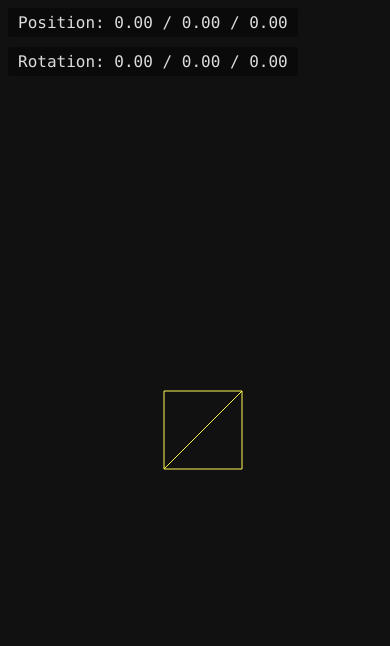
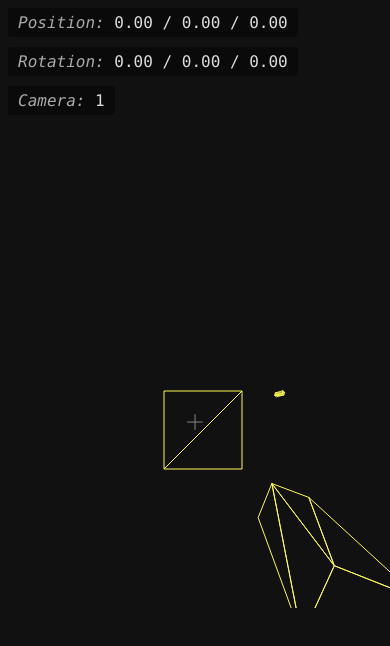
Before and after one commit to matteokeole/jsrenderer, a plain HTML site: page index.html in a window 390 px wide. Shown: the top 646 px of the page. Drawn offline with Linux system fonts and the light colour scheme.

Commit message:
Multiple cameras (tests) & crosshair

```diff
--- a/assets/css/main.css
+++ b/assets/css/main.css
@@ -1,6 +1,22 @@
 body {
 	overflow: hidden;
 	background-color: #111;
+}
+
+#crosshair {
+	width: 20px;
+	height: 20px;
+	margin: auto;
+	top: 0;
+	right: 0;
+	bottom: 0;
+	left: 0;
+	position: absolute;
+	opacity: .5;
+	background: url(../../textures/crosshair.png) center;
+	background-size: 100%;
+	image-rendering: crisp-edges;
+	mix-blend-mode: difference;
 }
 
 .debug-container {position: absolute}
@@ -12,10 +28,14 @@ body {
 	border-radius: 3px;
 	background-color: #00000070;
 	color: #ddd;
-	pointer-events: none;
 	font-family: Consolas, monospace;
 	font-size: 16px;
+}
+.debug::before {
+	color: #aaa;
+	font-style: italic;
 }
 
 #debug1::before {content: "Position: "}
 #debug2::before {content: "Rotation: "}
+#debug3::before {content: "Camera: "}
--- a/assets/js/BoxGeometry.js
+++ b/assets/js/BoxGeometry.js
@@ -1,5 +1,4 @@
 import {meshes} from "./main.js";
-import {camera} from "./init.js";
 import Vertex from "./Vertex.js";
 
 /**
@@ -156,6 +155,8 @@ export default function(w, h, d) {
 		this.rotation = [...arguments];
 	};
 
+	this.attachedCamera = null;
+
 	this.updateVertices();
 
 	meshes.add(this);
--- a/assets/js/Camera.js
+++ b/assets/js/Camera.js
@@ -1,5 +1,11 @@
+import {cameras} from "./main.js";
 import Vertex from "./Vertex.js";
 
+/**
+ * @todo Documentation
+ *
+ * @returns Camera
+ */
 export default function() {
 	// Camera center coordinates
 	this.position = new Vertex(0, 0, 0);
@@ -9,7 +15,11 @@ export default function() {
 	 * @param	{number}	y	Destination Y coordinate
 	 * @param	{number}	z	Destination Z coordinate
 	 */
-	this.place = function(x, y, z) {this.position = new Vertex(...arguments)};
+	this.place = function(x, y, z) {
+		this.position = new Vertex(...arguments);
+
+		debug1.innerText = currentCamera.position.toString();
+	};
 
 	/**
 	 * @param	{number}	x	Added X coordinate
@@ -20,6 +30,8 @@ export default function() {
 		let v = new Vertex(...arguments);
 
 		this.position = this.position.add(v);
+
+		debug1.innerText = currentCamera.position.toString();
 	};
 
 	this.moveForward = n => {
@@ -30,6 +42,8 @@ export default function() {
 
 		this.position.x = x;
 		this.position.z = z;
+
+		debug1.innerText = currentCamera.position.toString();
 	};
 
 	this.moveRight = n => {
@@ -38,6 +52,8 @@ export default function() {
 
 		this.position.x = x;
 		this.position.z = z;
+
+		debug1.innerText = currentCamera.position.toString();
 	};
 
 	// Rotation angle
@@ -48,5 +64,47 @@ export default function() {
 	 * @param	{number}	y	Y angle
 	 * @param	{number}	z	Z angle
 	 */
-	this.rotate = function(x, y, z) {this.rotation = [...arguments]};
+	this.rotate = function(x, y, z) {
+		this.rotation = [...arguments];
+
+		debug2.innerText = currentCamera.rotation.map(a => a.toFixed(2)).join(" / ");
+	};
+
+	/**
+	 * @param	{number}	x	X angle
+	 * @param	{number}	y	Y angle
+	 * @param	{number}	z	Z angle
+	 */
+	this.addRotation = function(x, y, z) {
+		this.rotation = this.rotation.map((a, i) => a += [...arguments][i]);
+
+		debug2.innerText = currentCamera.rotation.map(a => a.toFixed(2)).join(" / ");
+	};
+
+	/** @todo Advanced attachment methods */
+	this.attachedMeshes = new Set();
+
+	/** @todo Documentation */
+	this.attach = mesh => {
+		mesh.attachedCamera = this;
+		this.attachedMeshes.add(mesh);
+	}
+
+	/** @todo Documentation */
+	this.detach = mesh => {
+		mesh.attachedCamera = null;
+		this.attachedMeshes.remove(mesh);
+	}
+
+	this.setCurrent = () => {
+		currentCamera = this;
+
+		debug3.innerText = [...cameras].indexOf(this) + 1;
+	}
+
+	cameras.add(this);
+	currentCamera === undefined && this.setCurrent();
+
+	return this;
 };
+export let currentCamera;
--- a/assets/js/init.js
+++ b/assets/js/init.js
@@ -1,11 +1,24 @@
 import Camera from "./Camera.js";
 import BoxGeometry from "./BoxGeometry.js";
 
-export const camera = new Camera();
+export default () => {
+	const camera1 = new Camera();
+	camera1.place(0, 0, 0);
 
-export default () => {
-	camera.place(0, 0, 0);
+	const camera2 = new Camera();
+	camera2.place(4, 2, 2);
+	camera2.rotate(-.22, -.74, 0);
 
 	const cube = new BoxGeometry(2, 2, 2);
 	cube.place(0, 0, 6);
+
+	const helper1 = new BoxGeometry(.07, .07, .2);
+	camera1.attach(helper1);
+	helper1.place(.12, -.15, .27);
+	helper1.rotate(-0.07, 0, Math.PI / 9);
+
+	const helper2 = new BoxGeometry(.07, .07, .2);
+	camera2.attach(helper2);
+	helper2.place(.12, -.15, .27);
+	helper2.rotate(-0.07, 0, Math.PI / 9);
 };
--- a/assets/js/input-handler.js
+++ b/assets/js/input-handler.js
@@ -1,4 +1,4 @@
 export const
-	keys		= new Set(),
-	pressKeys	= e => keys.add(e.code),
-	releaseKeys	= e => keys.delete(e.code);
+	keys = new Set(),
+	pressKeys = e => keys.add(e.code),
+	releaseKeys = e => keys.delete(e.code);
--- a/assets/js/magic.js
+++ b/assets/js/magic.js
@@ -1,4 +1,3 @@
-import {camera} from "./init.js";
 import {SCREEN, FIELD_OF_VIEW} from "./vars.js";
 import Vertex from "./Vertex.js";
 
@@ -7,21 +6,38 @@ export const
 	 * Converts 3-dimensional vertex to 2-dimensional ones.
 	 * Return the projection of the new vertex.
 	 */
-	project = (vertex, parentMesh) => {
-		const
+	project = (vertex, parentMesh, currentCamera) => {
+		let attachedCamera = parentMesh.attachedCamera,
+			v = vertex,
+			r = parentMesh.rotation;
+
+		if (attachedCamera) {
+			v = new Vertex(
+				v.x + attachedCamera.position.x,
+				v.y - attachedCamera.position.y,
+				v.z + attachedCamera.position.z,
+			);
+			r = [
+				parentMesh.rotation[0] - attachedCamera.rotation[1],
+				parentMesh.rotation[1] + attachedCamera.rotation[0],
+				parentMesh.rotation[2] - attachedCamera.rotation[2],
+			];
+		}
+
+		let
 			rv0 = rotate2d(
-				vertex.x - camera.position.x,
-				vertex.z - camera.position.z,
-				parentMesh.rotation[0] + camera.rotation[1],
+				v.x - currentCamera.position.x,
+				v.z - currentCamera.position.z,
+				r[0] + currentCamera.rotation[1],
 			),
 			rv1 = rotate2d(
-				(vertex.y - parentMesh.position.y * 2) + camera.position.y,
+				(v.y - parentMesh.position.y * 2) + currentCamera.position.y,
 				rv0[1],
-				parentMesh.rotation[1] - camera.rotation[0],
+				r[1] - currentCamera.rotation[0],
 			),
-			v = new Vertex(rv0[0], ...rv1);
+			newV = new Vertex(rv0[0], ...rv1);
 
-		return projectPoint(v);
+		return projectPoint(newV);
 	},
 	/**
 	 * Return in a 2-dimensional vertex the projection of the given 3-dimensional vertex.
--- a/assets/js/main.js
+++ b/assets/js/main.js
@@ -1,15 +1,19 @@
-import {SCREEN} from "./vars.js";
-import {camera, default as init} from "./init.js";
+import {SCREEN, Keybind} from "./vars.js";
+import {default as init} from "./init.js";
 import loop from "./loop.js";
 import resize from "./resize.js";
 import {pressKeys, releaseKeys} from "./input-handler.js";
+import {currentCamera} from "./Camera.js";
 
 /**
- * A very long, verbose, wordy, long-winded, tedious, verbacious, tautological,
- * profuse, expansive, enthusiastic, redundant, flowery, eloquent, articulate,
- * loquacious, garrulous, chatty, extended, babbling description.
+ * Vanilla JavaScript 3D rendering engine
  *
- * @summary Vanilla JavaScript 3D rendering engine
+ * Controls:
+ * [W]	Walk forward
+ * [S]	Walk backward
+ * [A]	Strafe left
+ * [D]	Strafe right
+ * [F1]	Toggle camera
  *
  * @version 0.0.1
  *
@@ -18,34 +22,37 @@ import {pressKeys, releaseKeys} from "./input-handler.js";
  * @see {link https://www.sitepoint.com/building-3d-engine-javascript/}
  * @see {link https://www.mamboleoo.be/articles/how-to-render-3d-in-2d-canvas}
  *
- * @todo Replace point arrays by vertices
- * @todo Multiple camera & camera switching
+ * @todo Fix multiple camera & camera switching
  * @todo Mobile controls
  */
 export const
 	ctx = canvas.getContext("2d"),
+	cameras = new Set(),
 	meshes = new Set(),
-	rotateCamera = e => {
-		cameraX += e.movementX / SCREEN.WIDTH;
-		cameraY -= e.movementY / SCREEN.HEIGHT;
-
-		camera.rotate(cameraY, cameraX, 0);
-	},
 	pointerLockUpdate = () => {
 		if (
 			canvas === document.pointerLockElement ||
 			canvas === document.mozPointerLockElement
 		) {
-			addEventListener("mousemove", rotateCamera);
+			canvas.addEventListener("mousemove", rotateCamera);
 			addEventListener("keydown", pressKeys);
 			addEventListener("keyup", releaseKeys);
 		} else {
-			removeEventListener("mousemove", rotateCamera);
+			canvas.removeEventListener("mousemove", rotateCamera);
 			removeEventListener("keydown", pressKeys);
 			removeEventListener("keyup", releaseKeys);
 		}
-	};
-let cameraX, cameraY;
+	},
+	switchCamera = () => {
+		camIndex + 1 >= cameras.size ? camIndex = 0 : camIndex++;
+		const camera = [...cameras][camIndex];
+		camera.setCurrent();
+	},
+	rotateCamera = e => currentCamera.addRotation(
+		-e.movementY / SCREEN.HEIGHT,
+		e.movementX / SCREEN.WIDTH,
+		0,
+	);
 
 // Stretch the canvas to the screen size
 canvas.width = SCREEN.MAX_WIDTH;
@@ -55,8 +62,7 @@ ctx.strokeStyle = "#fef953";
 
 init();
 
-cameraX = camera.rotation[0];
-cameraY = camera.rotation[1];
+let camIndex = [...cameras].indexOf(currentCamera);
 
 loop();
 
--- a/assets/js/render.js
+++ b/assets/js/render.js
@@ -2,14 +2,14 @@ import {ctx, meshes} from "./main.js";
 import {project, get_culling} from "./magic.js";
 import {SCREEN} from "./vars.js";
 
-export default () => {
+export default camera => {
 	ctx.clearRect(0, 0, SCREEN.WIDTH, SCREEN.HEIGHT);
 
 	for (let mesh of meshes) {
 		// Loop through the mesh index buffer and draw the associated polygon
 		for (let polygon of mesh.indexBuffer) {
 			// Project each polygon vertex
-			let vertices = polygon.map(v => project(mesh.vertexBuffer[v], mesh)),
+			let vertices = polygon.map(v => project(mesh.vertexBuffer[v], mesh, camera)),
 				culling = get_culling(...vertices); // Back-face culling checking before drawing
 
 			if (culling > 0) {
--- a/assets/js/update.js
+++ b/assets/js/update.js
@@ -1,16 +1,19 @@
-import {camera} from "./init.js";
+import {switchCamera} from "./main.js";
+import {currentCamera} from "./Camera.js";
 import {keys} from "./input-handler.js";
 import {Keybind, VELOCITY} from "./vars.js";
 import render from "./render.js";
 
 export default () => {
-	keys.has(Keybind.forward)	&& camera.moveForward(VELOCITY);
-	keys.has(Keybind.backward)	&& camera.moveForward(-VELOCITY);
-	keys.has(Keybind.left)		&& camera.moveRight(-VELOCITY);
-	keys.has(Keybind.right)		&& camera.moveRight(VELOCITY);
+	if (keys.has(Keybind.nextCamera)) {
+		keys.delete(Keybind.nextCamera);
 
-	render();
+		switchCamera();
+	}
+	keys.has(Keybind.forward)		&& currentCamera.moveForward(VELOCITY);
+	keys.has(Keybind.backward)		&& currentCamera.moveForward(-VELOCITY);
+	keys.has(Keybind.left)			&& currentCamera.moveRight(-VELOCITY);
+	keys.has(Keybind.right)			&& currentCamera.moveRight(VELOCITY);
 
-	debug1.innerText = camera.position.toString();
-	debug2.innerText = camera.rotation.map(a => a.toFixed(2)).join(" / ");
+	render(currentCamera);
 };
--- a/assets/js/vars.js
+++ b/assets/js/vars.js
@@ -8,10 +8,10 @@ export const
 		 * @constant Maximum screen height
 		 */
 		MAX_HEIGHT: screen.height,
-		WIDTH: innerWidth,						// Current page width
-		HEIGHT: innerHeight,					// Current page height
-		get WIDTH2() {return this.WIDTH / 2},	// Current page half width
-		get HEIGHT2() {return this.HEIGHT / 2},	// Current page half height
+		WIDTH: innerWidth,			// Current page width
+		HEIGHT: innerHeight,		// Current page height
+		WIDTH2: innerWidth / 2,		// Current page half width
+		HEIGHT2: innerHeight / 2,	// Current page half height
 	},
 	FIELD_OF_VIEW = 1,
 	/**
@@ -21,8 +21,9 @@ export const
 	FRAMERATE			= 165 / FRAMES_PER_SECOND,
 	VELOCITY			= FRAMERATE / 20,
 	Keybind				= {
-		forward:	"KeyW",
-		backward:	"KeyS",
-		left:		"KeyA",
-		right:		"KeyD",
+		forward:		"KeyW",
+		backward:		"KeyS",
+		left:			"KeyA",
+		right:			"KeyD",
+		nextCamera:		"F1",
 	};
--- a/index.html
+++ b/index.html
@@ -13,7 +13,9 @@
 		<div class="debug-container">
 			<div id="debug1" class="debug">0.00 / 0.00 / 0.00</div>
 			<div id="debug2" class="debug">0.00 / 0.00 / 0.00</div>
+			<div id="debug3" class="debug">-</div>
 		</div>
 		<canvas id="canvas"></canvas>
+		<div id="crosshair"></div>
 	</body>
 </html>
```
Also changed, not shown: textures/crosshair.png (added).
